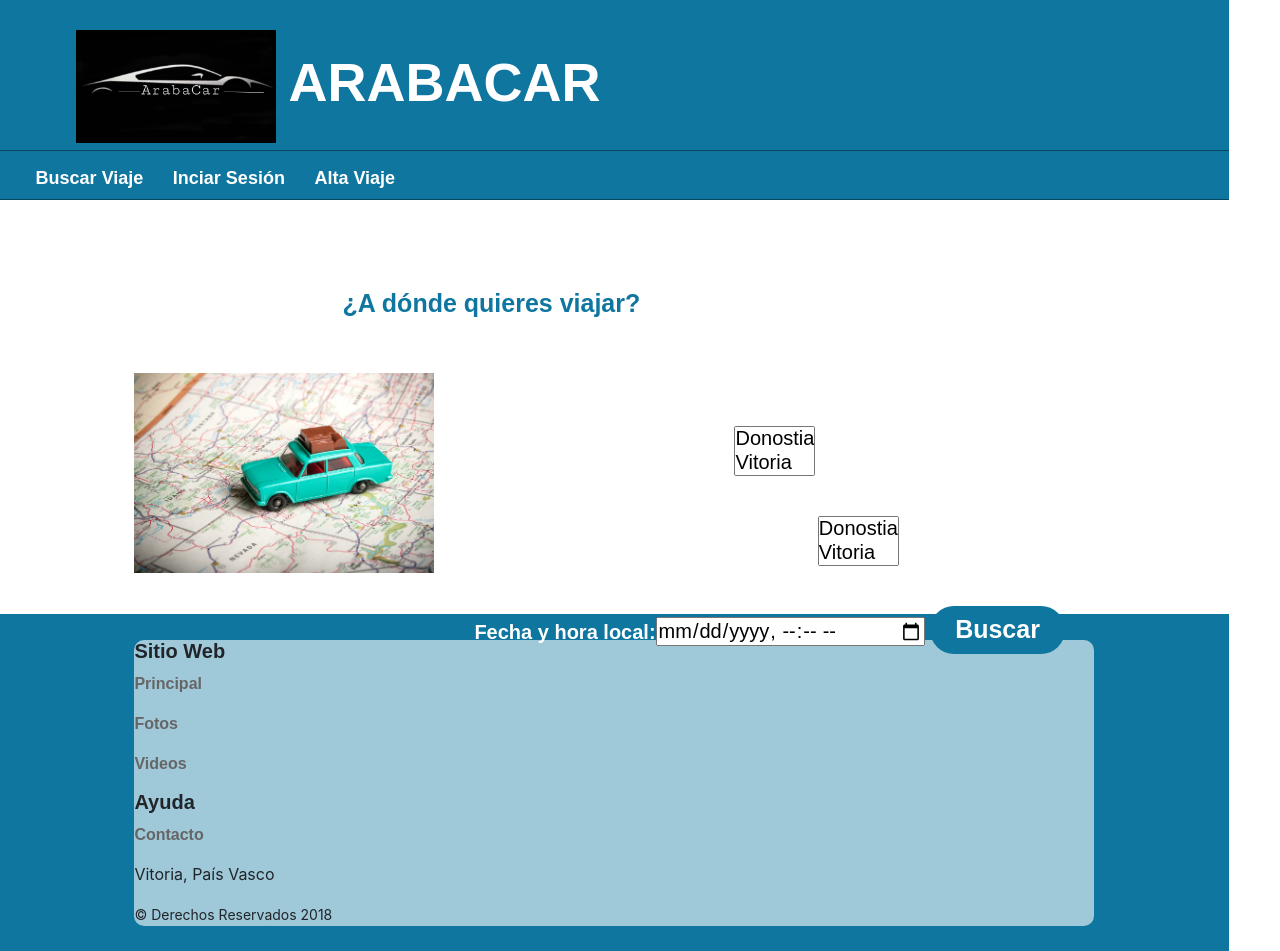
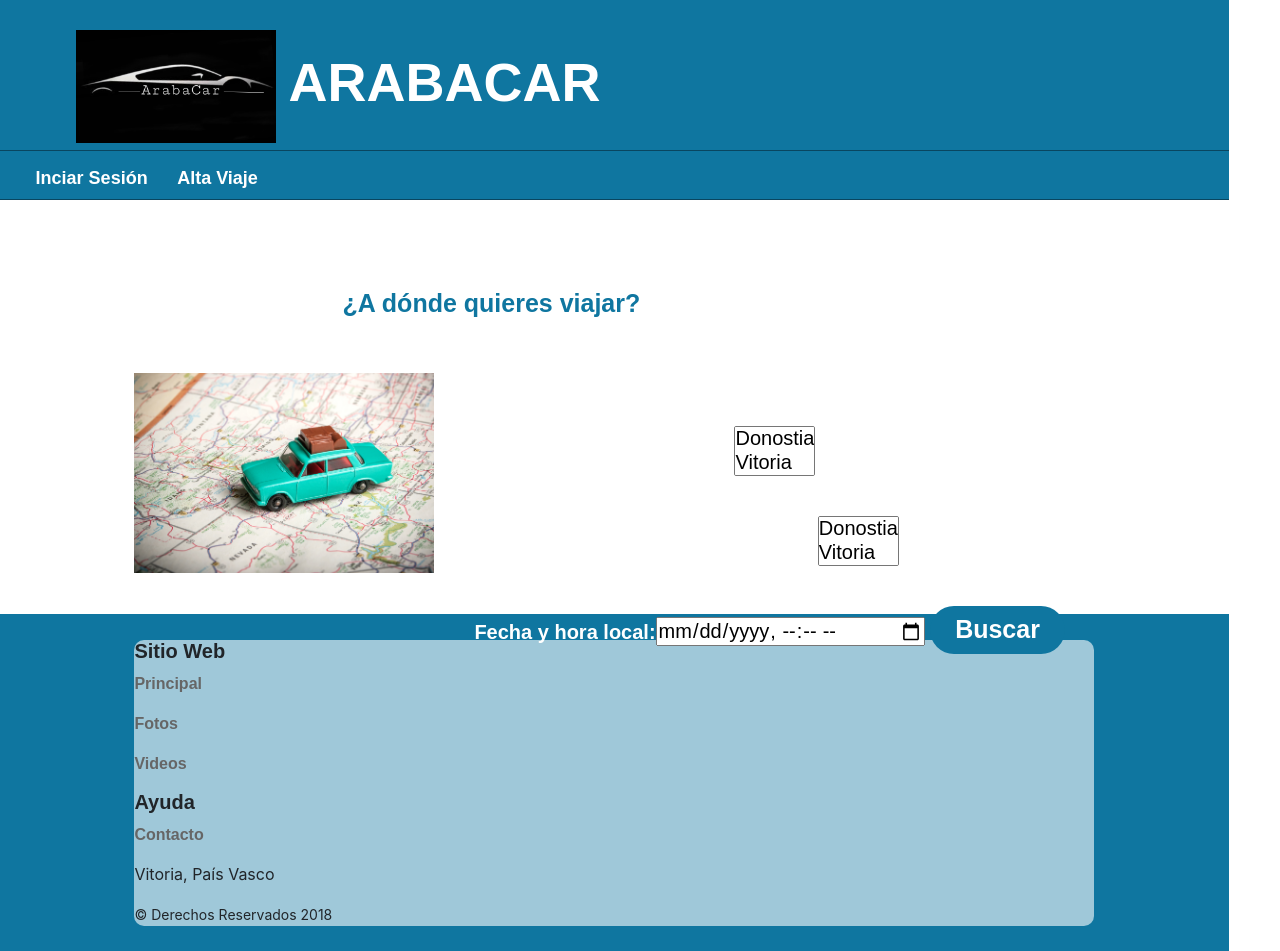
Before and after one commit to dsainzf/arabacar05, a plain HTML site: page public_html/index.html in a window 1280 px wide. Drawn offline with nearby package versions, Linux system fonts and the light colour scheme.

Commit message:
Buscar Viaje

```diff
--- a/public_html/index.html
+++ b/public_html/index.html
@@ -23,7 +23,6 @@ and open the template in the editor.
         <nav>
             <div>
                 <ul id="menuprincipal">
-                    <li><a href="buscarViaje.html">Buscar Viaje</a></li>
                     <li><a href="login.html">Inciar Sesión</a></li>
                     <li><a href="AltaViaje.html">Alta Viaje</a></li>
                 </ul>
```
